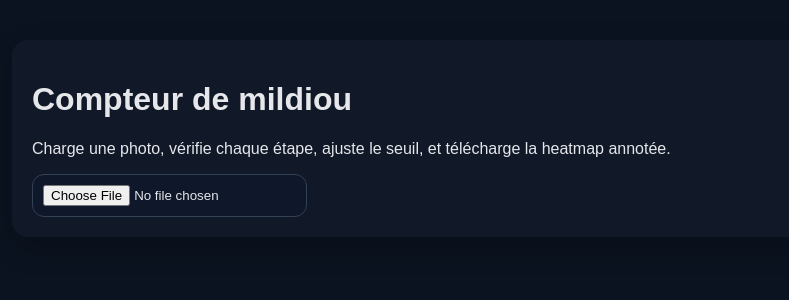
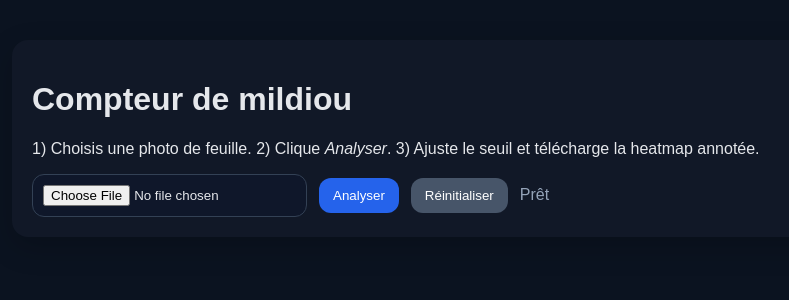
Before and after one commit to contact01110111-star/mildiou-compteur-web, a Next.js app: page / in a window 1280 px wide. Shown: the top 300 px of the page, without its empty margins (154-943 px from the left). Built offline with nearby package versions, Linux system fonts and the light colour scheme; no server answers.

Commit message:
UI: bouton Analyser + statut et reset

```diff
--- a/app/analyze/Client.tsx
+++ b/app/analyze/Client.tsx
@@ -3,27 +3,49 @@ import { useState } from 'react';
 import { API_BASE, postForm } from '@/lib/api';
 import StepViewer from '@/components/StepViewer';
 import SliderThreshold from '@/components/SliderThreshold';
+
 export default function Client(){
+  const [file, setFile] = useState<File | null>(null);
   const [steps, setSteps] = useState<any>(null);
   const [rgbB64, setRgbB64] = useState<string>('');
   const [probPack, setProbPack] = useState<{prob:string, shape:[number,number]}|null>(null);
   const [percent, setPercent] = useState<number|null>(null);
-  async function onFile(f: File){
+  const [status, setStatus] = useState<string>('Prêt');
+  const [isLoading, setIsLoading] = useState(false);
+  const [errorMsg, setErrorMsg] = useState<string>('');
+
+  async function runAnalyze(f: File){
+    setIsLoading(true);
+    setErrorMsg('');
+    setStatus('Analyse en cours...');
+    try{
       const fd = new FormData();
       fd.append('file', f);
       fd.append('default_threshold', '0.5');
       let data;
-    try{ data = await postForm(`${API_BASE}/+api/analyze`, fd); }
-    catch{ data = await postForm(`${API_BASE}/analyze`, fd); }
+      try{
+        data = await postForm(`${API_BASE}/+api/analyze`, fd);
+      }catch{
+        data = await postForm(`${API_BASE}/analyze`, fd);
+      }
       setSteps(data);
       setPercent(data.percent);
       setProbPack({prob: data.prob_b64, shape: [data.prob_shape[0], data.prob_shape[1]]});
       setRgbB64(data.masked);
+      setStatus('Analyse terminée ✔️');
+    }catch(e:any){
+      setErrorMsg(e?.message || 'Erreur pendant l’analyse');
+      setStatus('Erreur');
+    }finally{
+      setIsLoading(false);
     }
+  }
+
   function onThresholdUpdate(d:any){
     setSteps((s:any)=>({...s, thr_mask:d.thr_mask, heatmap:d.heatmap, annotated:d.annotated}));
     setPercent(d.percent);
   }
+
   function downloadHeatmap(){
     if(!steps?.annotated) return;
     const a = document.createElement('a');
@@ -31,26 +53,58 @@ export default function Client(){
     a.download = 'mildiou_heatmap_annotated.png';
     a.click();
   }
+
+  function resetAll(){
+    setFile(null); setSteps(null); setRgbB64('');
+    setProbPack(null); setPercent(null); setErrorMsg('');
+    setStatus('Prêt');
+  }
+
   return (
     <div className="container">
       <div className="card" style={{marginBottom:16}}>
         <h1>Compteur de mildiou</h1>
-        <p>Charge une photo, vérifie chaque étape, ajuste le seuil, et télécharge la heatmap annotée.</p>
-        <input className="input" type="file" accept="image/*" onChange={e=>{
-          const f = e.target.files?.[0]; if(f) onFile(f);
-        }}/>
+        <p>1) Choisis une photo de feuille. 2) Clique <em>Analyser</em>. 3) Ajuste le seuil et télécharge la heatmap annotée.</p>
+
+        <div style={{display:'flex', gap:12, alignItems:'center', flexWrap:'wrap'}}>
+          <input
+            className="input"
+            type="file"
+            accept="image/*"
+            onChange={e=>{
+              const f = e.target.files?.[0] || null;
+              setFile(f);
+              setStatus(f ? 'Fichier prêt' : 'Prêt');
+            }}
+          />
+          <button className="btn" disabled={!file || isLoading} onClick={()=>file && runAnalyze(file)}>
+            {isLoading ? 'Analyse...' : 'Analyser'}
+          </button>
+          <button className="btn" style={{background:'#475569'}} onClick={resetAll}>Réinitialiser</button>
+          <span style={{color:'#94a3b8'}}>{status}</span>
         </div>
-      {steps && (<>
+
+        {errorMsg && <div style={{marginTop:8, color:'#fecaca'}}>⚠️ {errorMsg}</div>}
+      </div>
+
+      {steps && (
+        <>
           <StepViewer steps={steps}/>
           {probPack && rgbB64 && (
-          <SliderThreshold prob={probPack.prob} shape={probPack.shape} rgbB64={rgbB64}
-            init={steps.default_threshold} onUpdate={onThresholdUpdate}/>
+            <SliderThreshold
+              prob={probPack.prob}
+              shape={probPack.shape}
+              rgbB64={rgbB64}
+              init={steps.default_threshold}
+              onUpdate={onThresholdUpdate}
+            />
           )}
           <div className="row">
             <button className="btn" onClick={downloadHeatmap}>Télécharger la heatmap annotée</button>
             {percent!==null && <div className="card">Pourcentage infecté : <strong>{percent?.toFixed(2)}%</strong></div>}
           </div>
-      </>)}
+        </>
+      )}
     </div>
   );
 }
```
Lines whose indentation alone changed are shown as unchanged.
